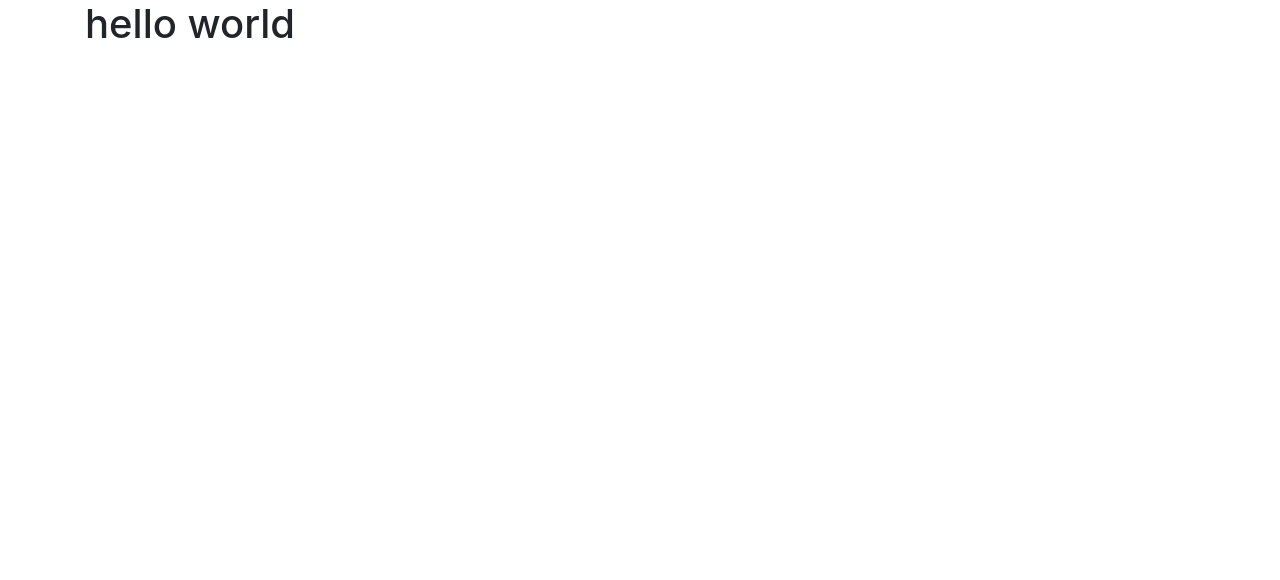
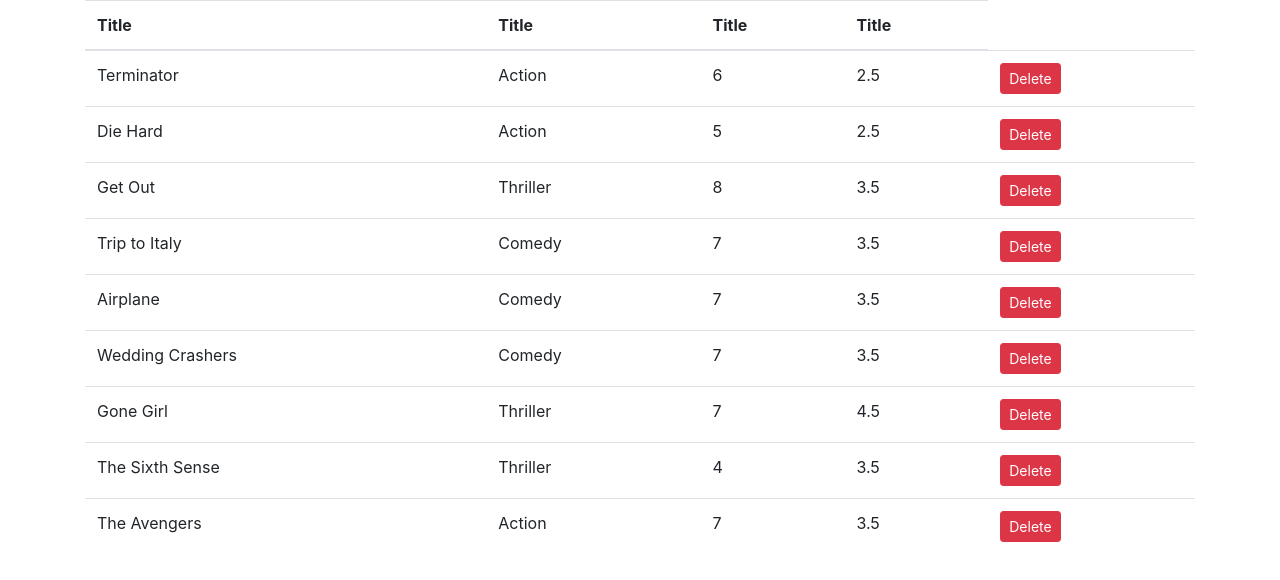
Before and after one commit to talentamaulana10/codewithmosh-vidly, a React (Create React App) app: page / in a window 1280 px wide. Shown: the top 580 px of the page. Built offline with nearby package versions, Linux system fonts and the light colour scheme.

Commit message:
deleting a movie

```diff
--- a/src/App.js
+++ b/src/App.js
@@ -1,12 +1,13 @@
 import React, { Component } from "react";
 import logo from "./logo.svg";
 import "./App.css";
+import Movie from "./component/movie";
 
 class App extends Component {
   render() {
     return (
       <main className="container  ">
-        <h1>hello world</h1>
+        <Movie />
       </main>
     );
   }
--- /dev/null
+++ b/src/component/movie.jsx
@@ -0,0 +1,48 @@
+import React, { Component } from "react";
+import { getMovies } from "../services/fakeMovieService";
+export default class movie extends Component {
+  state = {
+    movies: getMovies()
+  };
+
+  handleDelete = movie => {
+    const movies = this.state.movies.filter(m => m._id !== movie._id);
+    this.setState({ movies });
+  };
+
+  render() {
+    return (
+      <div>
+        <table className="table">
+          <thead>
+            <tr>
+              <th>Title</th>
+              <th>Title</th>
+              <th>Title</th>
+              <th>Title</th>
+            </tr>
+          </thead>
+          <tbody>
+            {this.state.movies.map(movie => (
+              <tr key={movie._id}>
+                <td>{movie.title}</td>
+                <td>{movie.genre.name}</td>
+                <td>{movie.numberInStock}</td>
+                <td>{movie.dailyRentalRate}</td>
+                <td>
+                  {" "}
+                  <button
+                    onClick={() => this.handleDelete(movie)}
+                    className="btn btn-danger btn-sm"
+                  >
+                    Delete
+                  </button>
+                </td>
+              </tr>
+            ))}
+          </tbody>
+        </table>
+      </div>
+    );
+  }
+}
```
